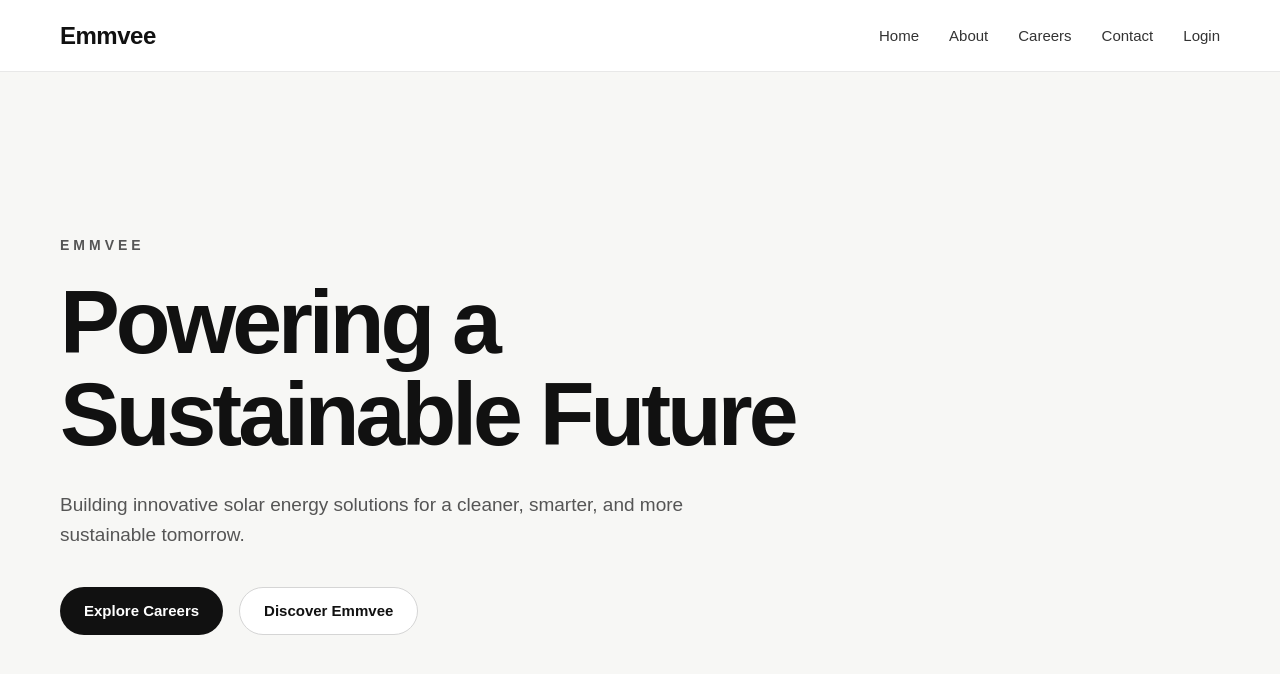
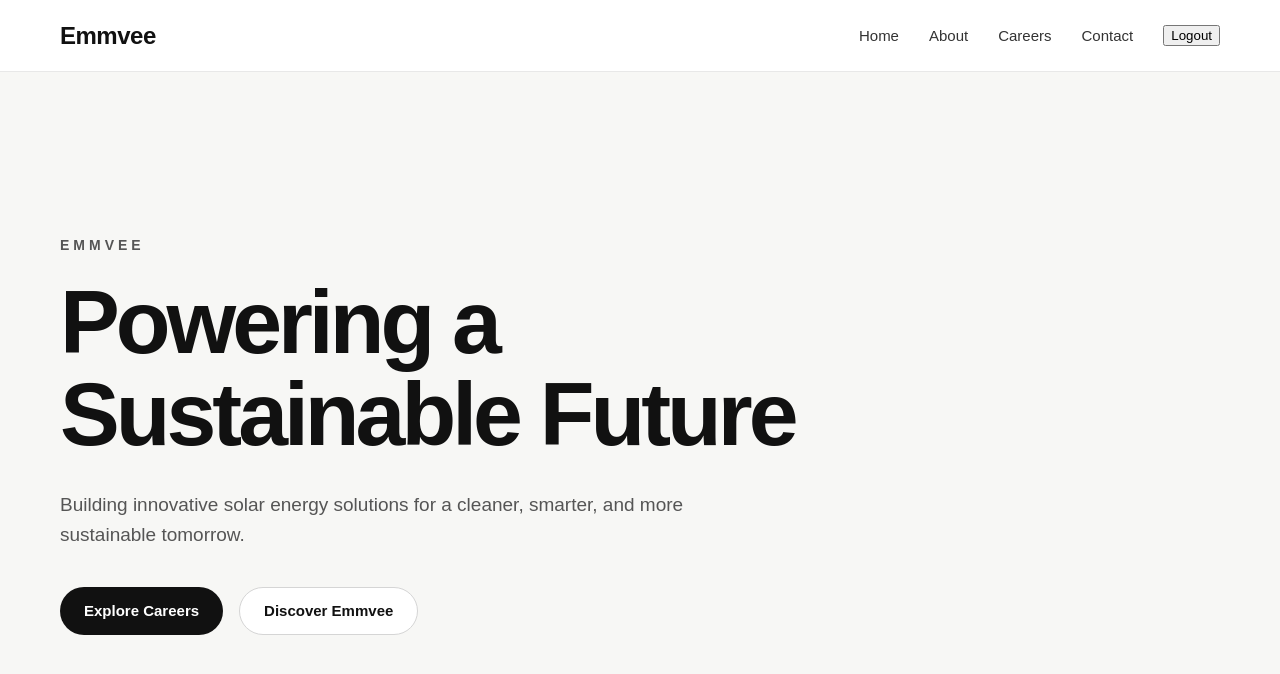
Before and after one commit to Samarthjadhavsj/emmvee-website, a React (Vite) app in the folder frontend/: page / in a window 1280 px wide. Shown: the top 674 px of the page. Built offline with nearby package versions, Linux system fonts and the light colour scheme; sample sign-in values are in the browser's storage.

Commit message:
feat: add auth protection and logout

```diff
--- a/frontend/src/App.tsx
+++ b/frontend/src/App.tsx
@@ -3,6 +3,7 @@ import { BrowserRouter, Routes, Route } from "react-router-dom";
 import "./App.css";
 
 import Navbar from "./components/Navbar";
+import ProtectedRoute from "./components/ProtectedRoute";
 
 import Home from "./pages/Home";
 import About from "./pages/About";
@@ -27,7 +28,15 @@ function App() {
           <Route path="/contact" element={<Contact />} />
           <Route path="/login" element={<Login />} />
           <Route path="/register" element={<Register />} />
-          <Route path="/admin" element={<AdminDashboard />} />
+
+          <Route
+            path="/admin"
+            element={
+              <ProtectedRoute allowedRoles={["ADMIN"]}>
+                <AdminDashboard />
+              </ProtectedRoute>
+            }
+          />
         </Routes>
       </main>
     </BrowserRouter>
--- a/frontend/src/components/Navbar.tsx
+++ b/frontend/src/components/Navbar.tsx
@@ -1,6 +1,22 @@
-import { Link } from "react-router-dom";
+import { Link, useNavigate } from "react-router-dom";
+
+import {
+  getUser,
+  isAuthenticated,
+  logoutUser,
+} from "../services/authService";
 
 function Navbar() {
+  const navigate = useNavigate();
+
+  const authenticated = isAuthenticated();
+  const user = getUser();
+
+  function handleLogout() {
+    logoutUser();
+    navigate("/login");
+  }
+
   return (
     <header className="navbar">
       <Link to="/" className="navbar-brand">
@@ -12,7 +28,27 @@ function Navbar() {
         <Link to="/about">About</Link>
         <Link to="/careers">Careers</Link>
         <Link to="/contact">Contact</Link>
-        <Link to="/login">Login</Link>
+
+        {!authenticated && (
+          <>
+            <Link to="/login">Login</Link>
+            <Link to="/register">Register</Link>
+          </>
+        )}
+
+        {authenticated && user?.role === "ADMIN" && (
+          <Link to="/admin">Admin Dashboard</Link>
+        )}
+
+        {authenticated && (
+          <button
+            type="button"
+            className="navbar-logout"
+            onClick={handleLogout}
+          >
+            Logout
+          </button>
+        )}
       </nav>
     </header>
   );
--- /dev/null
+++ b/frontend/src/components/ProtectedRoute.tsx
@@ -0,0 +1,33 @@
+import { Navigate } from "react-router-dom";
+
+import {
+  getUser,
+  isAuthenticated,
+} from "../services/authService";
+
+interface ProtectedRouteProps {
+  children: React.ReactNode;
+  allowedRoles?: string[];
+}
+
+function ProtectedRoute({
+  children,
+  allowedRoles,
+}: ProtectedRouteProps) {
+  if (!isAuthenticated()) {
+    return <Navigate to="/login" replace />;
+  }
+
+  const user = getUser();
+
+  if (
+    allowedRoles &&
+    (!user || !allowedRoles.includes(user.role))
+  ) {
+    return <Navigate to="/" replace />;
+  }
+
+  return <>{children}</>;
+}
+
+export default ProtectedRoute;
```
